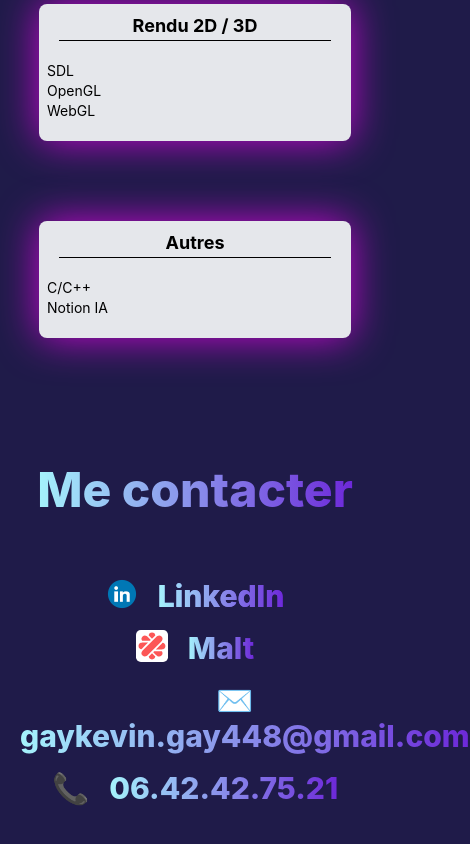
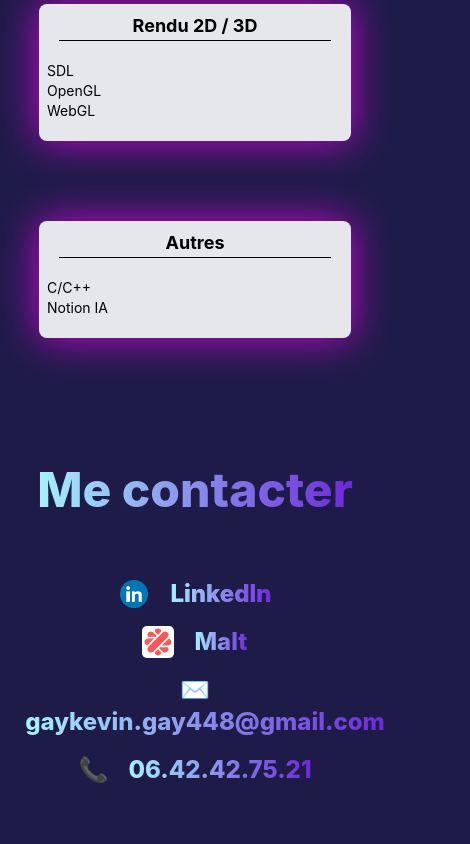
Before and after one commit to KevinGL/Portfolio2, a React (Create React App) app: page / in a window 390 px wide. Shown: the part 3798-4642 px from the top of the page, 470 px wide, since content can reach past the window. Built offline with nearby package versions, Linux system fonts and the light colour scheme.

Commit message:
Ajustements taille texte contacts

```diff
--- a/src/components/Contact.jsx
+++ b/src/components/Contact.jsx
@@ -16,7 +16,7 @@
 
                 <div className="flex flex-col justify-around sm:w-1/2 sm:mx-auto">
 
-                    <div className="flex flex-row text-3xl font-extrabold mb-4 bg-gradient-to-r from-cyan-200 to-violet-700 bg-clip-text text-transparent mx-auto">
+                    <div className="flex flex-row text-2xl sm:text-3xl font-extrabold mb-4 bg-gradient-to-r from-cyan-200 to-violet-700 bg-clip-text text-transparent mx-auto">
                         <img src="img/linkedin.png" alt="LinkedIn" className="w-[32px] h-[32px]" />
                         <a href="https://www.linkedin.com/in/kévin-gay-2aba47225">
                             <span className="bg-gradient-to-r from-cyan-200 to-violet-700 bg-clip-text text-transparent ml-5">
@@ -25,7 +25,7 @@
                         </a>
                     </div>
 
-                    <div className="flex flex-row text-3xl font-extrabold mb-4 mx-auto">
+                    <div className="flex flex-row text-2xl sm:text-3xl font-extrabold mb-4 mx-auto">
                         <img src="img/malt-svgrepo-com.svg" alt="Malt" className="w-[32px] h-[32px]" />
                         <a href="https://www.malt.fr/profile/kevingay2">
                             <span className="bg-gradient-to-r from-cyan-200 to-violet-700 bg-clip-text text-transparent ml-5">
@@ -34,14 +34,14 @@
                         </a>
                     </div>
 
-                    <a href="mailto:gaykevin.gay448@gmail.com" className="inline-block text-3xl font-extrabold mb-4 mx-auto">
+                    <a href="mailto:gaykevin.gay448@gmail.com" className="inline-block text-2xl sm:text-3xl font-extrabold mb-4 mx-auto">
                         ✉️
                         <span className="bg-gradient-to-r from-cyan-200 to-violet-700 bg-clip-text text-transparent ml-5">
                             gaykevin.gay448@gmail.com
                         </span>
                     </a>
 
-                    <div className="inline-block text-3xl font-extrabold mb-4 mb-4 mx-auto">
+                    <div className="inline-block text-2xl sm:text-3xl font-extrabold mb-4 mb-4 mx-auto">
                         📞
                         <span className="bg-gradient-to-r from-cyan-200 to-violet-700 bg-clip-text text-transparent ml-5">
                             06.42.42.75.21
```
